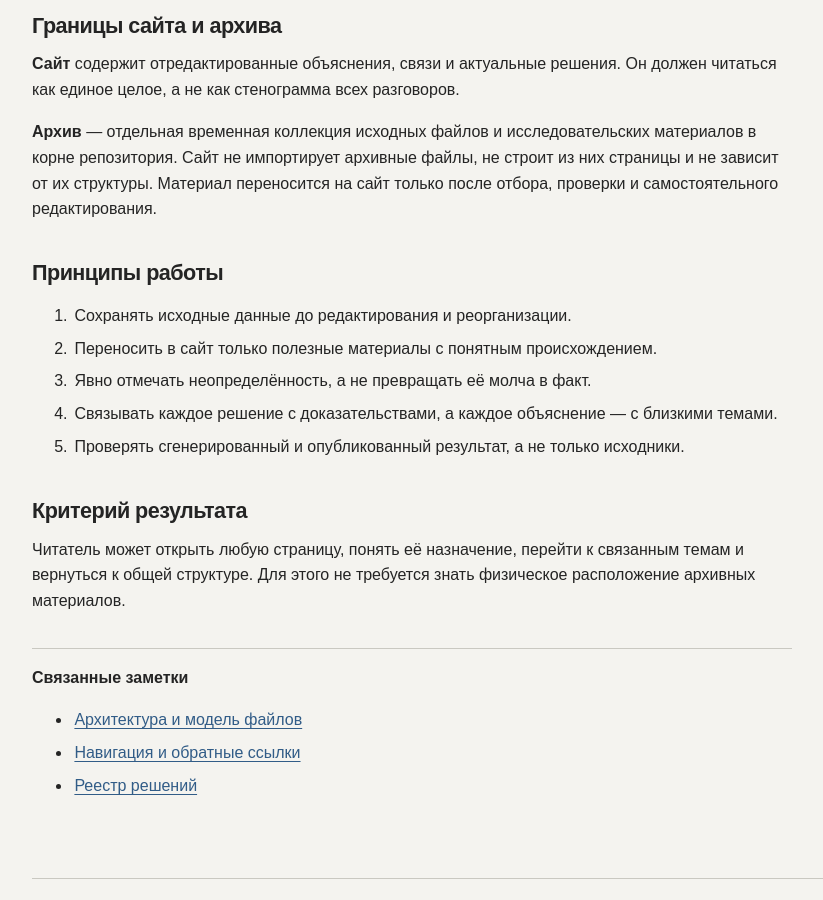
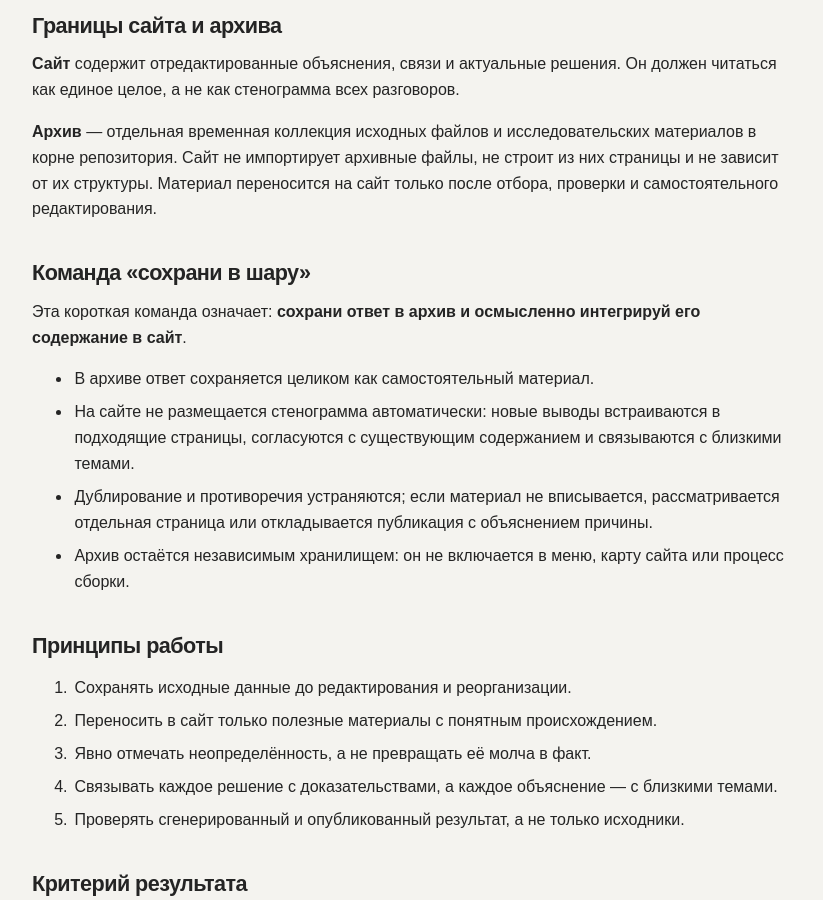
Before and after one commit to devAItester/aishare, a Jekyll site: the page built from project.md, in a window 1280 px wide and 900 px high, scrolled down 360 px. Shown: the whole window, without its empty margins (88-911 px from the left). Built offline with Jekyll 4.4.1, drawn with Linux system fonts in a browser that asks for light colours.

Commit message:
Document save-to-share workflow on site

```diff
--- a/project.md
+++ b/project.md
@@ -22,6 +22,15 @@ related:
 
 **Архив** — отдельная временная коллекция исходных файлов и исследовательских материалов в корне репозитория. Сайт не импортирует архивные файлы, не строит из них страницы и не зависит от их структуры. Материал переносится на сайт только после отбора, проверки и самостоятельного редактирования.
 
+## Команда «сохрани в шару»
+
+Эта короткая команда означает: **сохрани ответ в архив и осмысленно интегрируй его содержание в сайт**.
+
+- В архиве ответ сохраняется целиком как самостоятельный материал.
+- На сайте не размещается стенограмма автоматически: новые выводы встраиваются в подходящие страницы, согласуются с существующим содержанием и связываются с близкими темами.
+- Дублирование и противоречия устраняются; если материал не вписывается, рассматривается отдельная страница или откладывается публикация с объяснением причины.
+- Архив остаётся независимым хранилищем: он не включается в меню, карту сайта или процесс сборки.
+
 ## Принципы работы
 
 1. Сохранять исходные данные до редактирования и реорганизации.
```
